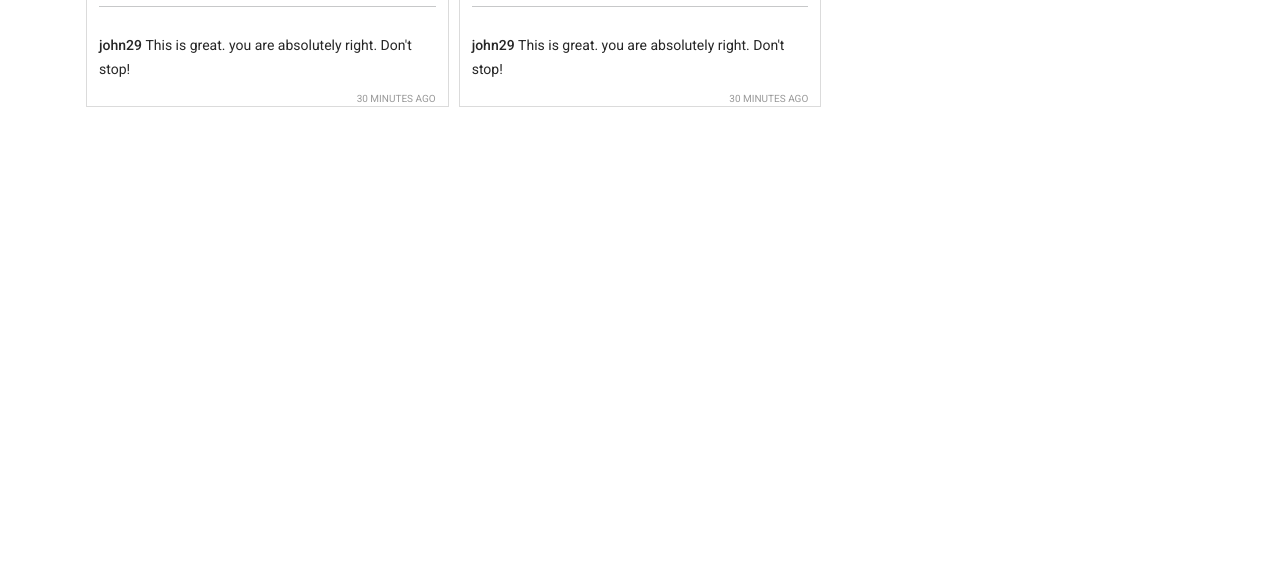
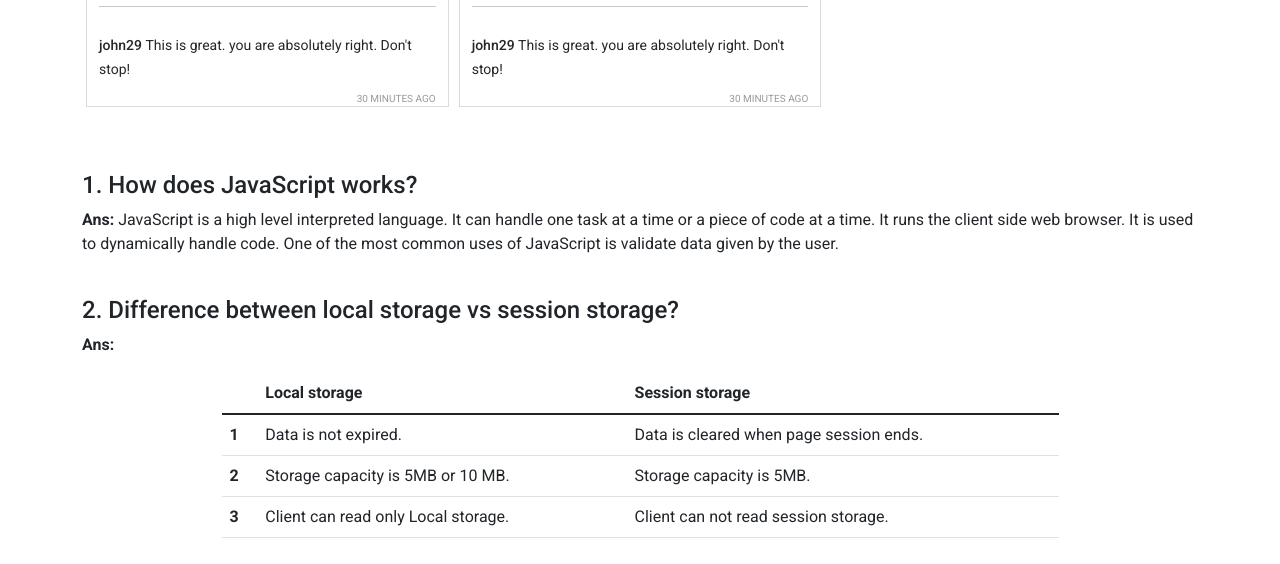
Before and after one commit to Md-Mobassher/insta-shohor, a plain HTML site: page index.html in a window 1280 px wide. Shown: the part 1425-1989 px from the top of the page. Before the commit the page ends 1548 px from the top, so only its background shows below. Drawn offline with nearby package versions, Linux system fonts and the light colour scheme.

Commit message:
question added

```diff
--- a/index.html
+++ b/index.html
@@ -77,6 +77,44 @@
                 <h1>Reported posts</h1>
             </div>
         </main>
+        <section class="container my-5">
+            <div>
+                <h4>1. How does JavaScript works?</h4>
+                <p><span class="fw-bold">Ans: </span>JavaScript is a high level interpreted language. It can handle one task at a time or a piece of code at a time. It runs the client side web browser. It is used to dynamically handle code. One of the most common uses of JavaScript is validate data given by the user.</p>
+            </div><br>
+
+            <div>
+                <h4>2. Difference between local storage vs session storage?</h4>
+                <p><span class="fw-bold">Ans:
+                    <table class="table w-75 mx-auto">
+                        <thead>
+                          <tr>
+                            <th scope="col"></th>
+                            <th scope="col">Local storage</th>
+                            <th scope="col">Session storage</th>
+                          </tr>
+                        </thead>
+                        <tbody>
+                          <tr>
+                            <th scope="row">1</th>
+                            <td>Data is not expired.</td>
+                            <td>Data is cleared when page session ends.</td>
+                          </tr>
+                          <tr>
+                            <th scope="row">2</th>
+                            <td>Storage capacity is 5MB or 10 MB.</td>
+                            <td>Storage capacity is 5MB.</td>
+                          </tr>
+                          <tr>
+                            <th scope="row">3</th>
+                            <td>Client can read only Local storage.</td>
+                            <td>Client can not read session storage.</td>
+                          </tr>
+                        </tbody>
+                      </table>
+                </span> </p>
+            </div>
+        </section>
         <footer></footer>
 
         <!-- add javascript  file  -->
```
